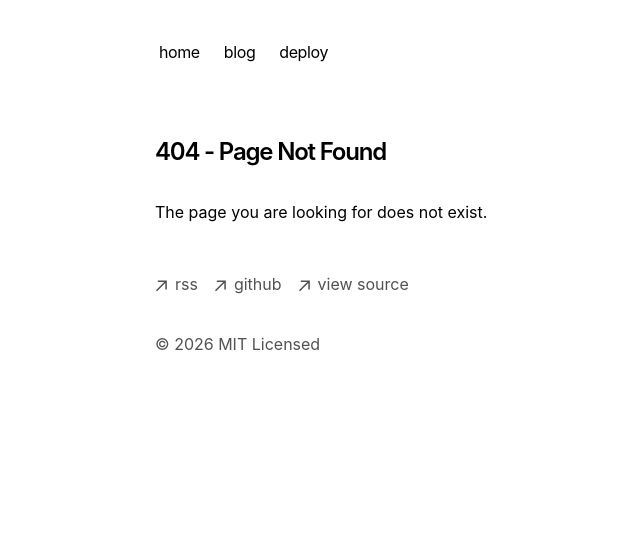
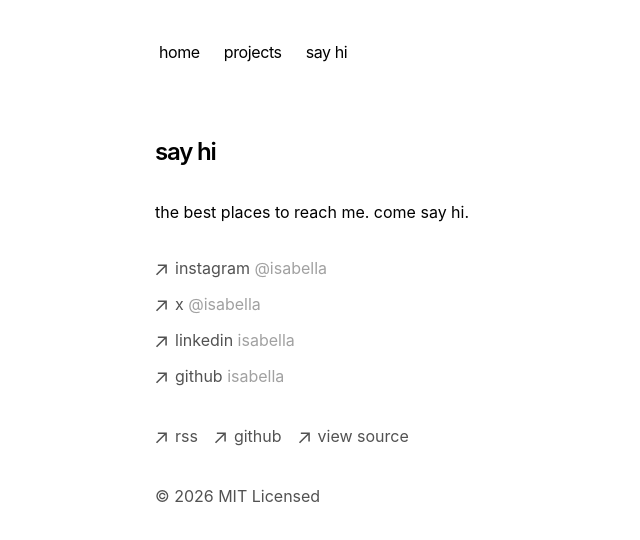
Before and after one commit to belatedingle/imisabella, a Next.js app: page /contact in a window 1280 px wide. Before the commit this address had no page. Shown: the top 540 px of the page, without its empty margins (197-837 px from the left). Built offline with nearby package versions, Linux system fonts and the light colour scheme.

Commit message:
feat: rename blog to projects and add contact page
Co-authored-by: bella <211946071+belatedingle@users.noreply.github.com>

```diff
--- a/app/components/nav.tsx
+++ b/app/components/nav.tsx
@@ -5,10 +5,10 @@ const navItems = {
     name: 'home',
   },
   '/blog': {
-    name: 'blog',
+    name: 'projects',
   },
-  'https://vercel.com/templates/next.js/portfolio-starter-kit': {
-    name: 'deploy',
+  '/contact': {
+    name: 'say hi',
   },
 }
 
--- /dev/null
+++ b/app/contact/page.tsx
@@ -0,0 +1,79 @@
+import type { Metadata } from 'next'
+
+export const metadata: Metadata = {
+  title: 'say hi',
+  description: 'get in touch with isabella.',
+}
+
+const socials = [
+  {
+    name: 'instagram',
+    handle: '@isabella',
+    href: 'https://instagram.com/',
+  },
+  {
+    name: 'x',
+    handle: '@isabella',
+    href: 'https://x.com/',
+  },
+  {
+    name: 'linkedin',
+    handle: 'isabella',
+    href: 'https://linkedin.com/in/',
+  },
+  {
+    name: 'github',
+    handle: 'isabella',
+    href: 'https://github.com/',
+  },
+]
+
+function ArrowIcon() {
+  return (
+    <svg
+      width="12"
+      height="12"
+      viewBox="0 0 12 12"
+      fill="none"
+      xmlns="http://www.w3.org/2000/svg"
+    >
+      <path
+        d="M2.07102 11.3494L0.963068 10.2415L9.2017 1.98864H2.83807L2.85227 0.454545H11.8438V9.46023H10.2955L10.3097 3.09659L2.07102 11.3494Z"
+        fill="currentColor"
+      />
+    </svg>
+  )
+}
+
+export default function Page() {
+  return (
+    <section>
+      <h1 className="mb-8 text-2xl font-semibold tracking-tighter">say hi</h1>
+
+      <p className="mb-8">
+        {`the best places to reach me. come say hi.`}
+      </p>
+
+      <ul className="flex flex-col space-y-2 text-neutral-600 dark:text-neutral-300">
+        {socials.map((social) => (
+          <li key={social.name}>
+            <a
+              className="flex items-center transition-all hover:text-neutral-800 dark:hover:text-neutral-100"
+              rel="noopener noreferrer"
+              target="_blank"
+              href={social.href}
+            >
+              <ArrowIcon />
+              <p className="ml-2 h-7">
+                {social.name}{' '}
+                <span className="text-neutral-400 dark:text-neutral-500">
+                  {social.handle}
+                </span>
+              </p>
+            </a>
+          </li>
+        ))}
+      </ul>
+    </section>
+  )
+}
--- a/app/page.tsx
+++ b/app/page.tsx
@@ -12,7 +12,7 @@ export default function Page() {
       </p>
 
       <div className="my-8">
-        <h2 className="mb-4 text-xl font-semibold">writing</h2>
+        <h2 className="mb-4 text-xl font-semibold">projects</h2>
         <BlogPosts />
       </div>
     </section>
```
